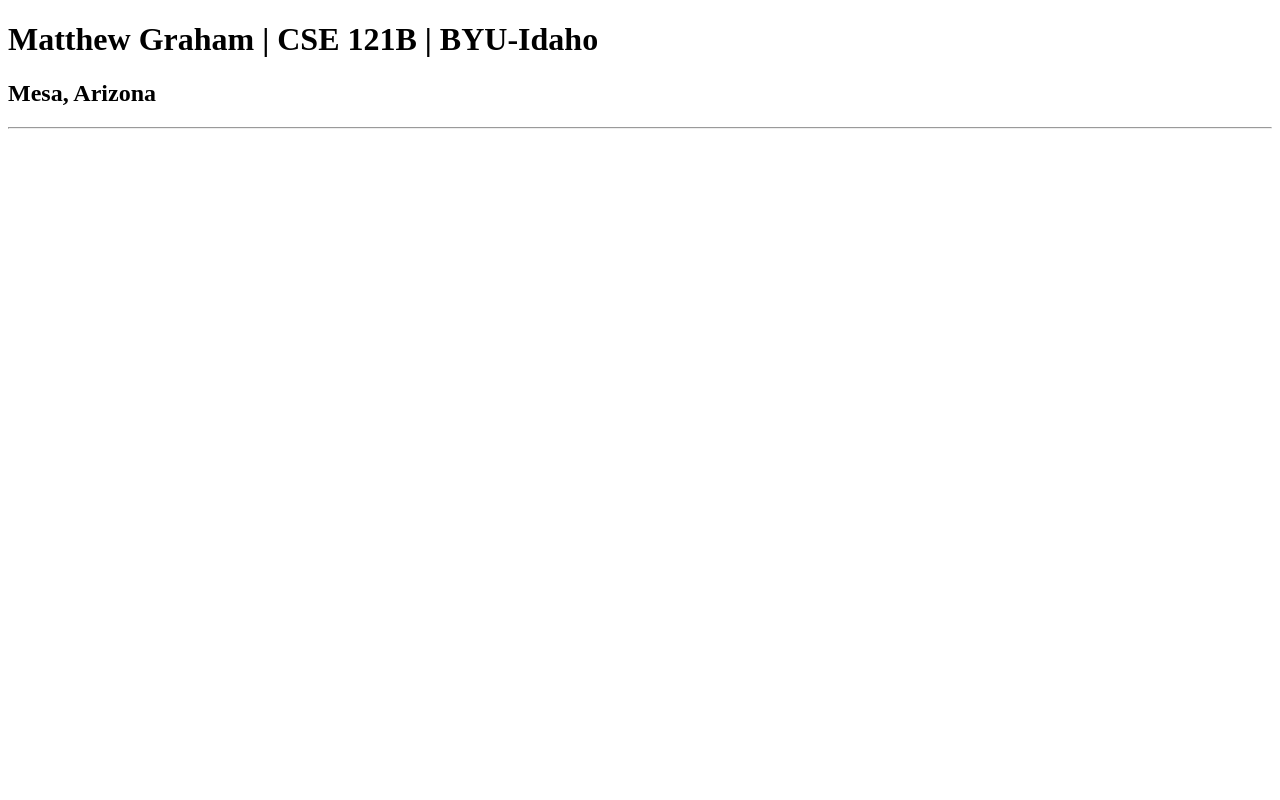
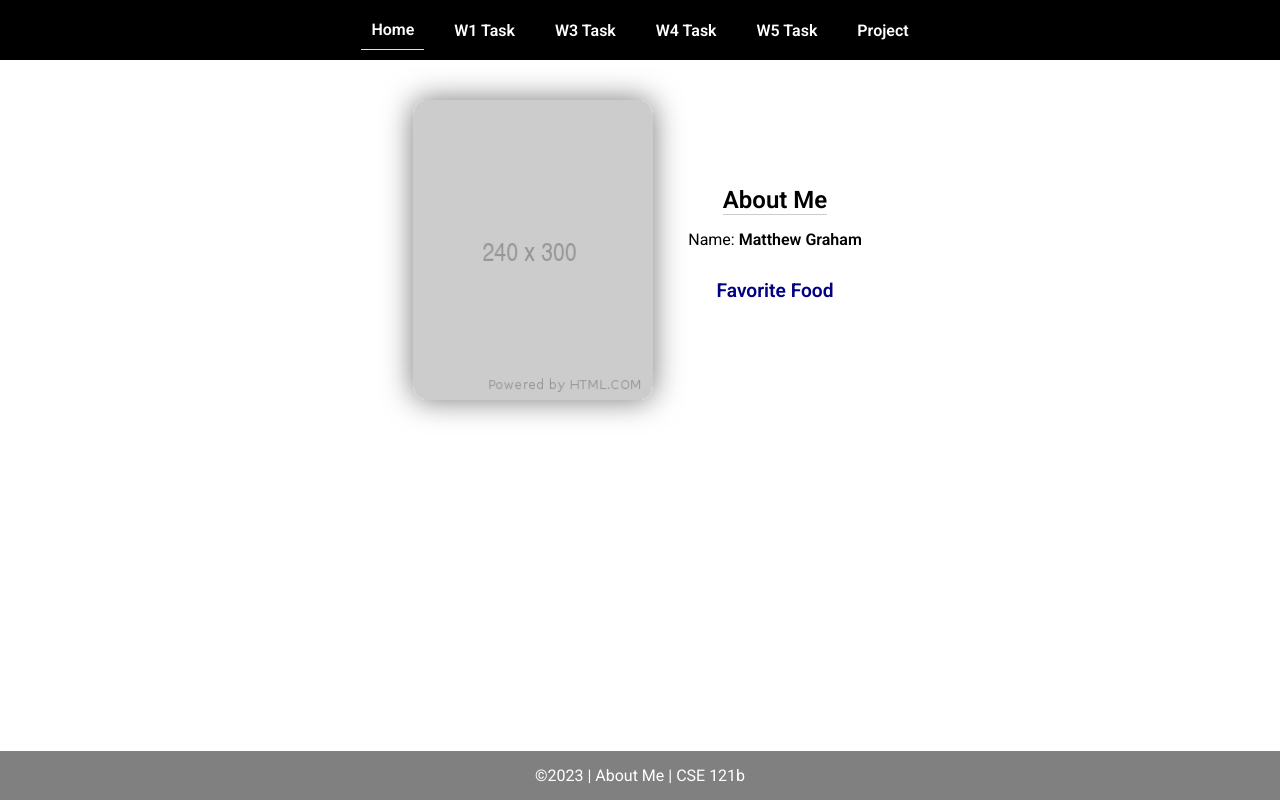
Before and after one commit to rafikim/cse121b, a plain HTML site: page index.html in a window 1280 px wide. Drawn offline with Linux system fonts and the light colour scheme.

Commit message:
w02_programming_tasks

```diff
--- a/index.html
+++ b/index.html
@@ -1,13 +1,45 @@
 <!DOCTYPE html>
 <html lang="en">
+
 <head>
-    <meta charset="UTF-8">
-    <meta name="viewport" content="width=device-width, initial-scale=1.0">
-    <title>"Matthew Graham | CSE 121B | BYU-Idaho"</title>
+  <meta charset="UTF-8">
+  <meta name="viewport" content="width=device-width, initial-scale=1.0">
+  <title>About Me | CSE 121b | W02: Programming Tasks</title>
+  <link rel="preconnect" href="https://fonts.googleapis.com">
+  <link rel="preconnect" href="https://fonts.gstatic.com" crossorigin>
+  <link href="https://fonts.googleapis.com/css2?family=Roboto:wght@400;600&display=swap"
+    rel="stylesheet">
+  <link rel="stylesheet" href="styles/main.css">
 </head>
+
 <body>
-   <h1>Matthew Graham | CSE 121B | BYU-Idaho</h1>
-   <h2>Mesa, Arizona</h2>
-   <hr>
+  <nav>
+    <ul id="menu">
+      <li><a id="toggleMenu">&equiv;</a></li>
+      <li><a href="index.html" class="active">Home</a></li>
+      <li><a href="w01-task.html">W1 Task</a></li>
+      <li><a href="w03-task.html">W3 Task</a></li>
+      <li><a href="w04-task.html">W4 Task</a></li>
+      <li><a href="w05-task.html">W5 Task</a></li>
+      <li><a href="project.html">Project</a></li>
+    </ul>
+  </nav>
+  <main id="home">
+    <picture>
+      <img src="images/placeholder.png" alt="placeholder Image">
+    </picture>
+    <section>
+      <h1>About Me</h1>
+      <div class="info">Name: <span id="name"></span></div>
+      <h2>Favorite Food</h2>
+      <div class="block" id="food"></div>
+    </section>
+  </main>
+  <footer>
+    &copy;<span id="year"></span> | About Me | CSE 121b
+  </footer>
+  <script src="scripts/main.js"></script>
+  <script src="scripts/w02-task.js"></script>
 </body>
+
 </html>
--- /dev/null
+++ b/scripts/main.js
@@ -0,0 +1,9 @@
+// copyright year
+document.querySelector('#year').textContent = new Date().getFullYear();
+
+// toggle menu in small view
+const toggleMenu = () => {
+    document.querySelector('#menu').classList.toggle('open');
+}
+
+document.querySelector('#toggleMenu').addEventListener('click', toggleMenu);
--- /dev/null
+++ b/scripts/w02-task.js
@@ -0,0 +1,39 @@
+/* W02-Task - Profile Home Page */
+
+/* Step 1 - Setup type tasks - no code required */
+
+/* Step 2 - Variables */
+let fullName = 'Matthew Graham';
+let currentYear = '2023';
+let profilePicture = 'images/mew_02.jpg';
+
+
+
+/* Step 3 - Element Variables */
+const nameElement = document.getElementById('name');
+const foodElement = document.getElementById('food');
+const yearElement = document.querySelector('#year');
+const imageElement = document.querySelector('img');
+
+
+
+/* Step 4 - Adding Content */
+nameElement.innerHTML = `<strong>${fullName}</strong>`;
+let text = document.getElementById('#year').textContent;
+img.setAttribute('src', profilePicture);
+alt.setAttribute('src', `Profile image of [${fullName}]`);
+
+
+
+
+
+/* Step 5 - Array */
+const favoriteFood = ['Pizza', 'Cheeseburgers', 'Nachos', 'Ice Cream'];
+const addFood = ['Broccoli'];
+const favorites = favoriteFood.joint(',');
+favoriteFood.push(addFood);
+foodElement.innerHTML += `<br>${favoriteFood}`;
+favoriteFood.pop(0);
+foodElement.innerHTML += `<br>${favoriteFood}`;
+favoriteFood.pop(-1);
+foodElement.innerHTML += `<br>${favoriteFood}`;
--- /dev/null
+++ b/styles/main.css
@@ -0,0 +1,157 @@
+/* Universal Selector */
+* {
+    margin: 0;
+    padding: 0;
+    box-sizing: border-box;
+}
+
+/* HTML Selectors */
+body {
+    font-family: 'Roboto', Helvetica, sans-serif;
+}
+
+nav {
+    background-color: black;
+    width: 100%;
+    position: fixed;
+    top: 0;
+}
+
+nav ul {
+    display: flex;
+    flex-direction: column;
+    align-items: center;
+    max-width: fit-content;
+    margin: 0 auto;
+}
+
+nav ul li {
+    flex: 1 1 auto;
+}
+
+nav ul li:first-child {
+    display: block;
+    font-size: 2rem;
+}
+
+nav ul li:first-child a {
+    padding: 1px 10px;
+}
+
+nav ul li {
+    display: none;
+    list-style: none;
+    margin: 10px;
+}
+
+nav ul li a {
+    display: block;
+    padding: 10px;
+    text-decoration: none;
+    font-weight: 600;
+    color: white;
+    text-align: center;
+}
+
+nav ul li a:hover {
+    background-color: #efefef;
+    color: black;
+}
+
+h1, h2 {
+    text-align: center;
+    margin-bottom: 15px;
+
+}
+
+h1 {
+border-bottom: 1px solid #ccc;
+}
+
+h2 {
+    font-size: 1.2rem;
+    color: navy;
+    text-align: center;
+    margin-top: 30px;
+}
+
+main {
+    margin-top: 125px;
+    display: grid;
+    grid-template-columns: 1fr;
+    grid-gap: 20px;
+    align-items: center;
+    justify-content: center;
+}
+
+picture {
+    margin: 0 auto;
+}
+
+picture img {
+    width: 240px;
+    height: auto;
+    border-radius: 5%;
+    border: 1px solid #ccc;
+    box-shadow: 0 0 30px #777;
+}
+
+section {
+    display: flex;
+    flex-direction: column;
+    align-items: center;
+    margin: 10px
+}
+
+label {
+    margin: 15px 0;
+}
+
+footer {
+    background-color: gray;
+    color: white;
+    padding: 15px;
+    text-align: center;
+    width: 100%;
+    position: fixed;
+    bottom: 0;
+}
+
+/* Class Selectors */
+.active {
+    border-bottom: 1px solid yellow;
+}
+
+.open li {
+    display: block;
+}
+
+.block {
+    display: block;
+}
+
+/* ID Selectors */
+
+/* Media Queries */
+@media only screen and (min-width: 32.5em) {
+    nav ul {
+        flex-direction: row;
+    }
+
+    nav ul li:first-child {
+        display: none;
+    }
+
+    nav ul li {
+        display: block;
+    }
+
+    main {
+        margin: 100px auto 20px;
+        grid-template-columns: 250px 1fr;
+        max-width: -moz-fit-content;
+        max-width: fit-content;
+
+    }
+
+}
```
Also changed, not shown: index-old.html (added, +13 -0 lines), images/mew_02.jpg (added), images/placeholder.png (added).
